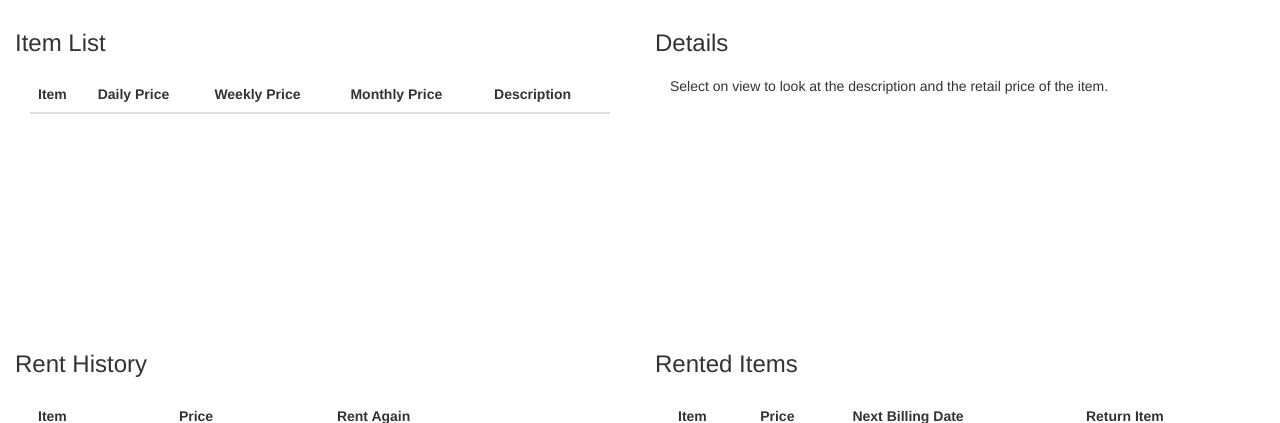
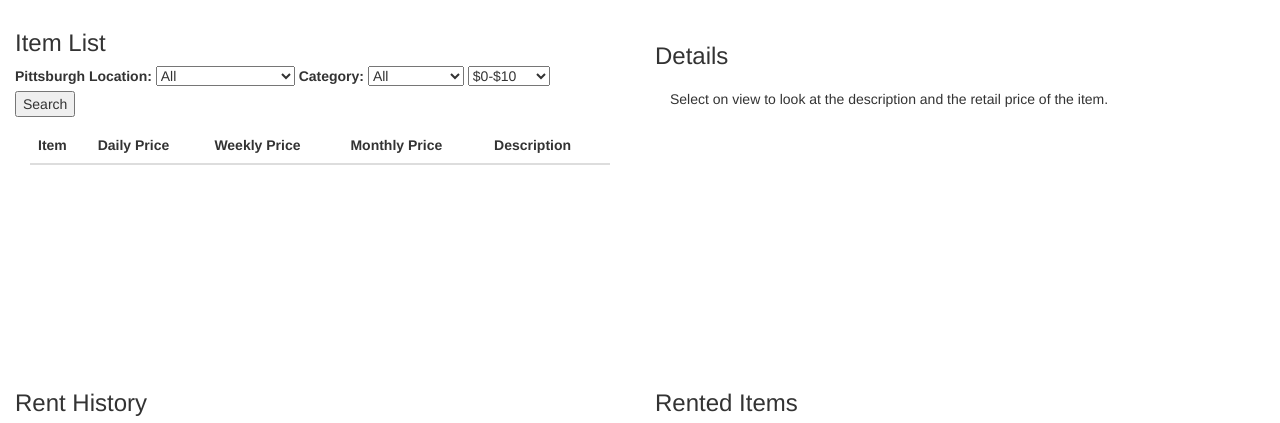
Before and after one commit to cdy3870/Web-App, a Flask app: page /rent in a window 1280 px wide. Shown: the part 50-473 px from the top of the page. Run offline with Flask 2, Linux system fonts and the light colour scheme; data that the repository does not hold is empty; some libraries are stand-ins or nearby versions.

Commit message:
added categories

```diff
--- a/items/item_blueprint.py
+++ b/items/item_blueprint.py
@@ -19,7 +19,7 @@ def login_required(test):
     return wrap
 
 
-@item_bp.route('/rent')
+@item_bp.route('/rent', methods=['GET', 'POST'])
 def rent():
     if "logged_in" in session:
         return render_template('rent.html', username=session['username'], logout=True)
@@ -36,8 +36,8 @@ def upload():
 @item_bp.route('/load-items/<kind>/<history>')
 def load_items(kind, history):
     # first we load the list items
-    items.manage.log('loading list items.')
-    print("Getting list of {} for {}".format(kind, session['username']))
+    #items.manage.log('loading list items.')
+    #print("Getting list of {} for {}".format(kind, session['username']))
     item_list = items.manage.get_list_items(kind, session['username'], history)
     json_list = []
 
@@ -49,11 +49,30 @@ def load_items(kind, history):
         json_list.append(d)
 
     responseJson = json.dumps(json_list)
-    print(responseJson)
+
+
+    return Response(responseJson, mimetype='application/json')
+
+@item_bp.route('/query-items/<category>/<location>', methods=['GET', 'POST'])
+def query_items(category, location):
+    item_list = items.manage.get_list_items_query('Item', location, category)
+    json_list = []
+
+    print("Queried Items: {}".format(item_list))
+
+    # then we convert it into a normal list of dicts so that we can easily turn
+    # it into JSON
+    for item in item_list:
+        d = item.to_dict()
+        d['id'] = str(item.id)
+        json_list.append(d)
+    responseJson = json.dumps(json_list)
+
     return Response(responseJson, mimetype='application/json')
 
 
-@item_bp.route('/save-item/<kind>', methods=['POST'])
+
+@item_bp.route('/save-item/<kind>', methods=['GET', 'POST'])
 def save_item(kind):
     title = None
     item_title = None
@@ -62,6 +81,8 @@ def save_item(kind):
     monthly_price = 0
     description = None
     retail_price = 0
+    category = None
+    location = None
 
     if 'title' in request.form:
         item_title = request.form['title']
@@ -75,6 +96,13 @@ def save_item(kind):
         description = request.form['description']
     if 'retail_price' in request.form:
         retail_price = request.form['retail_price']
+    if 'category' in request.form:
+        category = request.form['category']
+    if 'location' in request.form:
+        location = request.form['location']
+
+    print(location)
+
     json_result = {}
 
     item_id = 0
@@ -89,7 +117,7 @@ def save_item(kind):
             items.manage.log('saving new list item')
             if kind == 'Item':
                 items.manage.create_list_item(Item(
-                    None, item_title, daily_price, weekly_price, monthly_price, description, retail_price, kind), kind)
+                    None, item_title, daily_price, weekly_price, monthly_price, description, retail_price, kind, category=category, location=location), kind)
             else:
                 print("Saving rented item for {}".format(session['username']))
                 items.manage.create_list_item(Item(None, item_title, daily_price, weekly_price,
--- a/items/manage.py
+++ b/items/manage.py
@@ -21,7 +21,8 @@ def load_key(client, kind, item_id=None):
 def convert_to_object(entity):
     item_id = entity.key.id_or_name
 
-    return Item(item_id, entity['title'], entity['daily_price'], entity['weekly_price'], entity['monthly_price'], entity['description'], entity['retail_price'], entity['kind'], entity['rented'], entity['rentee'], entity['past_rented'])
+    return Item(item_id, entity['title'], entity['daily_price'], entity['weekly_price'], entity['monthly_price'], entity['description'],
+                entity['retail_price'], entity['kind'], entity['rented'], entity['rentee'], entity['past_rented'], entity['category'], entity['location'])
 
 def load_entity(client, item_id):
     """Load a datstore entity using a particular client, and the ID."""
@@ -47,14 +48,14 @@ def get_list_items(kind, username, history):
         query.add_filter('rented', '=', False)
         #query.add_filter('renter', '>', username)
         #query.add_filter('renter', '<', username)
-        print("loading list")
+        #print("loading list")
     if kind == 'RentedItem':
         query.add_filter('rentee', '=', username)
         if history == 'true':
-            print("loading history")
+            #print("loading history")
             query.add_filter('past_rented', '=', True)
         else:
-            print("loading rented items")
+            #print("loading rented items")
             query.add_filter('past_rented', '=', False)
 
     #else:
@@ -71,6 +72,29 @@ def get_list_items(kind, username, history):
         result.append(convert_to_object(item))
 
     #log('list retrieved. %s items' % len(result))
+    return result
+
+def get_list_items_query(kind, location, category):
+    """Retrieve the list items we've already stored."""
+    client = get_client()
+    query = client.query(kind=kind)
+    query.add_filter('rented', '=', False)
+    if kind == 'Item':
+        if location != 'all' and category != 'all':
+            query.add_filter('location', '=', location)
+            query.add_filter('category', '=', category)
+        elif location != 'all' and category == 'all':
+            query.add_filter('location', '=', location)
+        elif location == 'all' and category != 'all':
+            query.add_filter('category', '=', category)
+
+        #print("loading list")
+
+    items = list(query.fetch())
+
+    result = list()
+    for item in items:
+        result.append(convert_to_object(item))
     return result
 
 def get_list_item(item_id, kind):
@@ -96,6 +120,8 @@ def create_list_item(item, kind):
     entity['rented'] = item.rented
     entity['rentee'] = item.rentee
     entity['past_rented'] = item.past_rented
+    entity['category'] = item.category
+    entity['location'] = item.location
     client.put(entity)
     log('saved new entity for ID: %s' % key.id_or_name)
 
--- a/items/templates/rent.html
+++ b/items/templates/rent.html
@@ -6,7 +6,7 @@
     <meta charset="utf-8">
     <meta name="viewport" content="width=device-width, initial-scale=1">
     <link rel="stylesheet" href="https://maxcdn.bootstrapcdn.com/bootstrap/3.3.7/css/bootstrap.min.css">
-    <script src="static/scripts/scripts.js?ver3.98"></script>
+    <script src="static/scripts/scripts.js?ver3.99996"></script>
     <link rel="stylesheet" href="static\css\StyleSheet.css">
   </head>
   <body>
@@ -48,12 +48,39 @@
             </div>
         </div>
     </div>-->
-
     <div class="grid-container grid-column-2 grid-row-2">
-
       <div class="container w100">
         <h3>Item List</h3>
+
+
+        <form action="" method="post" id="form2">
+            <label for="fname">Pittsburgh Location:</label>
+                <select id="location2" name="location2" value="{{ request.form.location2 }}">
+                    <option value="all">All</option>
+                    <option value="north_oakland">North Oakland</option>
+                    <option value="south_oakland">South Oakland</option>
+                    <option value="strip_district">Strip District</option>
+                    <option value="mount_washington">Mount Washington</option>
+                </select>
+            <label for="fname">Category:</label>
+                <select id="category2" name="category2" value="{{ request.form.category2 }}">
+                    <option value="all">All</option>
+                    <option value="cars">Cars</option>
+                    <option value="instruments">Instruments</option>
+                    <option value="tools">Tools</option>
+                    <option value="other">Other</option>
+                </select>
+                <select id="dailyprice2" name="dailyprice2" value="{{ request.form.dailyprice2 }}">
+                    <option value="$0-$10">$0-$10</option>
+                    <option value="$10-$50">$10-$50</option>
+                    <option value="$50-$200">$50-$200</option>
+                    <option value=">$200">$200</option>
+                </select>
+        </form>
+        <button onclick="queryItems()">Search</button>
+
         <div class="container w100 vh30 scroll-y">
+
           <table class="table table-dark">
           <thead>
               <tr>
--- a/static/scripts/scripts.js
+++ b/static/scripts/scripts.js
@@ -4,6 +4,8 @@ function saveItem(kind, result=undefined, price=undefined) {
     console.log(kind);
     if (kind == 'Item') {
         console.log("item saved");
+        params['location'] = document.getElementById("location").value;
+        params['category'] = document.getElementById("category").value;
         params['retail_price'] = document.getElementById("retail_price").value;
         params['description'] = document.getElementById("description").value;
         params['monthly_price'] = document.getElementById("monthly_price").value;
@@ -50,6 +52,12 @@ function returnItem(id){
     let params = {"id": id};
     console.log("returning item")
     sendJsonRequest(params, '/return-item/' + id + '/RentedItem', itemReturned);
+}
+
+function queryItems(){
+    let category = document.getElementById("category2").value;
+    let location = document.getElementById("location2").value;
+    getData('/query-items/' + category + '/' + location, displayList)
 }
 
 //Creating XmlHTTP
@@ -142,8 +150,8 @@ function objectToParameters(obj) {
 
 //Loading Items Helper Methods
 function displayList(result, targetUrl) {
+    console.log(result);
         if (result && result.length) {
-            console.log(result);
             if (result[0].kind == 'Item'){
                 console.log("Items loaded");
                 document.getElementById("ItemTable").innerHTML = '';
@@ -176,7 +184,6 @@ function displayList(result, targetUrl) {
 
             }
             else{
-                console.log("the kind is rented");
                 if (result[0].past_rented == false){
                     document.getElementById("RentedTable").innerHTML = '';
                     console.log("Rented items loaded");
@@ -232,6 +239,9 @@ function displayList(result, targetUrl) {
             }
 
         }
+        }
+        else{
+            document.getElementById("ItemTable").innerHTML = 'No Items';
         }
 }
 
```
Also changed, not shown: items/item.py (+11 -2 lines), items/templates/upload.html (+16 -8 lines).
